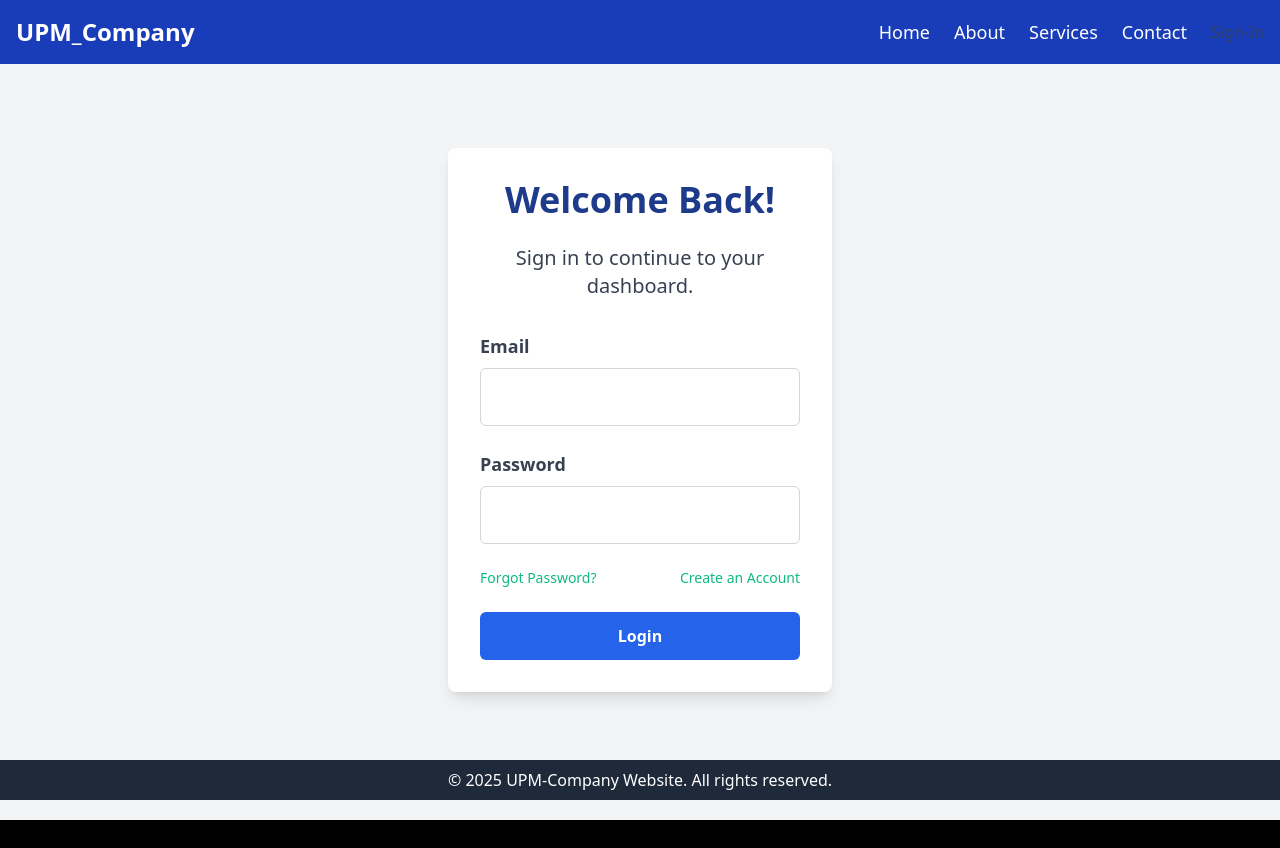
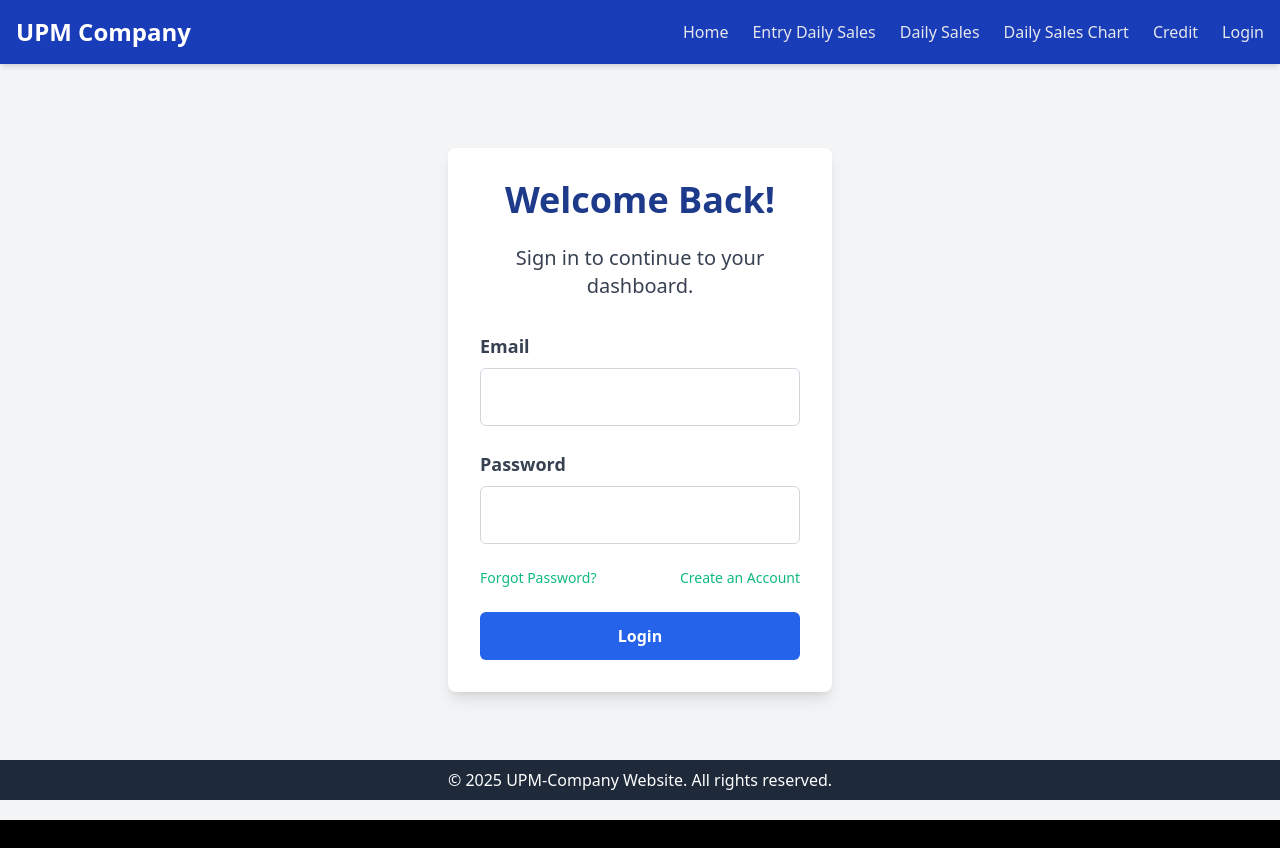
Before and after one commit to mnihadc/UPM-Company, a React (Vite) app in the folder frontend/: page /login in a window 1280 px wide. Built offline with nearby package versions, Linux system fonts and the light colour scheme.

Commit message:
NavBarUser UI update

```diff
--- a/frontend/src/App.jsx
+++ b/frontend/src/App.jsx
@@ -1,6 +1,5 @@
 import { BrowserRouter, Routes, Route } from "react-router-dom";
 import Home from "./Pages/Home";
-import Navbar from "./Components/Navbar";
 import Footer from "./Components/Footer";
 import SignupForm from "./Pages/SignUp";
 import EmailVerify from "./Components/EmailVerify";
@@ -15,16 +14,15 @@ import DailySales from "./Pages/DailySales";
 import GetDailySales from "./Pages/GetDailySales";
 import DailySalesChart from "./Pages/DailySalesChart";
 import CreditUsers from "./Pages/CreditUsers";
-
+import NavbarUser from "./Components/NavbarUser";
 function App() {
   return (
     <BrowserRouter>
-      <Navbar />
+      <NavbarUser />
       <div className="pb-7 pt-5 bg-black">
-        {" "}
-        {/* Adds padding to avoid navbar overlap */}
+        {/* Add NavbarUser conditionally for authenticated users */}
         <Routes>
-          {/*User Routes */}
+          {/* User Routes */}
           <Route element={<PrivateRoute />}>
             <Route path="/" element={<Home />} />
             <Route path="/profile" element={<Profile />} />
@@ -37,11 +35,12 @@ function App() {
             <Route path="/users-credit" element={<CreditUsers />} />
           </Route>
 
-          {/*Admin Routes */}
+          {/* Admin Routes */}
           <Route element={<PrivateAdminRoute />}>
             <Route path="/usermangement" element={<UserManagement />} />
           </Route>
-          {/*Auth Routes */}
+
+          {/* Auth Routes */}
           <Route path="/signup" element={<SignupForm />} />
           <Route path="/login" element={<PandaLogin />} />
           <Route path="/email-verify" element={<EmailVerify />} />
--- a/frontend/src/Components/Navbar.jsx
+++ /dev/null
@@ -1,76 +0,0 @@
-import { useState } from "react";
-import { useSelector } from "react-redux";
-import { Link } from "react-router-dom";
-function Navbar() {
-  const [isMenuOpen, setIsMenuOpen] = useState(false);
-  const { currentUser } = useSelector((state) => state.user);
-  return (
-    <nav className="bg-blue-800 p-4 flex justify-between items-center fixed w-full">
-      <div className="text-2xl font-bold text-white">UPM_Company</div>
-
-      {/* Hamburger Icon for mobile */}
-      <div className="block lg:hidden">
-        <button
-          onClick={() => setIsMenuOpen(!isMenuOpen)}
-          className="text-white focus:outline-none"
-        >
-          <svg
-            xmlns="http://www.w3.org/2000/svg"
-            className="h-6 w-6"
-            fill="none"
-            stroke="currentColor"
-            viewBox="0 0 24 24"
-            strokeWidth="2"
-          >
-            <path
-              strokeLinecap="round"
-              strokeLinejoin="round"
-              d="M4 6h16M4 12h16M4 18h16"
-            />
-          </svg>
-        </button>
-      </div>
-
-      {/* Menu Items */}
-      <ul
-        className={`${
-          isMenuOpen ? "block" : "hidden"
-        } lg:flex gap-6 items-center`}
-      >
-        <li>
-          <a href="/" className="text-white text-lg hover:underline">
-            Home
-          </a>
-        </li>
-        <li>
-          <a href="#" className="text-white text-lg hover:underline">
-            About
-          </a>
-        </li>
-        <li>
-          <a href="#" className="text-white text-lg hover:underline">
-            Services
-          </a>
-        </li>
-        <li>
-          <a href="#" className="text-white text-lg hover:underline">
-            Contact
-          </a>
-        </li>
-        <Link to="/profile">
-          {currentUser ? (
-            <img
-              className="rounded-full h-7 w-7 object-cover"
-              src="https://encrypted-tbn0.gstatic.com/images?q=tbn:ANd9GcRvG_T2e_jE-VxZCIkDp0h6wPskEtxsXcwbcA&s"
-              alt="profile"
-            />
-          ) : (
-            <li className="text-slate-700 hover:underline">Sign-In</li>
-          )}
-        </Link>
-      </ul>
-    </nav>
-  );
-}
-
-export default Navbar;
--- /dev/null
+++ b/frontend/src/Components/NavbarUser.jsx
@@ -0,0 +1,128 @@
+import { useState } from "react";
+import { Link } from "react-router-dom";
+import { Menu, X } from "lucide-react";
+import { useSelector } from "react-redux";
+
+const NavbarUser = () => {
+  const [isOpen, setIsOpen] = useState(false);
+  const { currentUser } = useSelector((state) => state.user);
+
+  // Default profile image
+  const defaultProfilePic =
+    "https://static.vecteezy.com/system/resources/thumbnails/019/879/186/small_2x/user-icon-on-transparent-background-free-png.png";
+
+  return (
+    <nav className="bg-blue-800 text-gray-200 p-4 shadow-md fixed w-full z-50">
+      <div className="container mx-auto flex justify-between items-center">
+        <Link to="/" className="text-2xl font-semibold text-white">
+          UPM Company
+        </Link>
+
+        {/* Desktop Links */}
+        <div className="hidden md:flex space-x-6">
+          <Link to="/" className="hover:text-white transition">
+            Home
+          </Link>
+          <Link to="/daily-sales" className="hover:text-white transition">
+            Entry Daily Sales
+          </Link>
+          <Link to="/get-daily-sales" className="hover:text-white transition">
+            Daily Sales
+          </Link>
+          <Link
+            to="/get-daily-sales-chart"
+            className="hover:text-white transition"
+          >
+            Daily Sales Chart
+          </Link>
+          <Link to="/users-credit" className="hover:text-white transition">
+            Credit
+          </Link>
+
+          {/* Profile Section */}
+          <Link to="/profile" className="flex items-center space-x-2">
+            {currentUser ? (
+              <img
+                className="rounded-full h-8 w-8 object-cover border border-gray-300"
+                src={currentUser.profilePic || defaultProfilePic}
+                alt="profile"
+              />
+            ) : (
+              <span className="hover:text-white transition">Login</span>
+            )}
+          </Link>
+        </div>
+
+        {/* Mobile Menu Button */}
+        <button
+          className="md:hidden text-gray-200"
+          onClick={() => setIsOpen(!isOpen)}
+        >
+          {isOpen ? <X size={28} /> : <Menu size={28} />}
+        </button>
+      </div>
+
+      {/* Mobile Menu */}
+      {isOpen && (
+        <div className="md:hidden flex flex-col items-center bg-blue-800 py-2 space-y-3">
+          <Link
+            to="/"
+            className="hover:text-white transition"
+            onClick={() => setIsOpen(false)}
+          >
+            Home
+          </Link>
+          <Link
+            to="/entry-daily-sales"
+            className="hover:text-white transition"
+            onClick={() => setIsOpen(false)}
+          >
+            Entry Daily Sales
+          </Link>
+          <Link
+            to="/daily-sales"
+            className="hover:text-white transition"
+            onClick={() => setIsOpen(false)}
+          >
+            Daily Sales
+          </Link>
+          <Link
+            to="/daily-sales-chart"
+            className="hover:text-white transition"
+            onClick={() => setIsOpen(false)}
+          >
+            Daily Sales Chart
+          </Link>
+          <Link
+            to="/credit"
+            className="hover:text-white transition"
+            onClick={() => setIsOpen(false)}
+          >
+            Credit
+          </Link>
+
+          {/* Profile Section */}
+          <Link
+            to="/profile"
+            className="flex items-center space-x-2"
+            onClick={() => setIsOpen(false)}
+          >
+            {currentUser ? (
+              <img
+                className="rounded-full h-8 w-8 object-cover border border-gray-300"
+                src={currentUser.profilePic || defaultProfilePic}
+                alt="profile"
+              />
+            ) : (
+              <span className="text-white hover:underline transition">
+                Login
+              </span>
+            )}
+          </Link>
+        </div>
+      )}
+    </nav>
+  );
+};
+
+export default NavbarUser;
--- a/frontend/src/Pages/Home.jsx
+++ b/frontend/src/Pages/Home.jsx
@@ -1,10 +1,11 @@
 import { useState, useEffect } from "react";
 import { motion } from "framer-motion";
 import { Chart } from "chart.js/auto";
-
+import { useSelector } from "react-redux";
 function Home() {
   const [loading, setLoading] = useState(true);
-
+  const { currentUser } = useSelector((state) => state.user);
+  const username = currentUser.user.username;
   useEffect(() => {
     const timer = setTimeout(() => {
       setLoading(false);
@@ -79,42 +80,11 @@ function Home() {
 
   return (
     <div className="flex flex-col md:flex-row h-screen bg-gray-900 text-white pt-10">
-      <aside className="w-full md:w-64 bg-gray-800 p-5 space-y-6">
-        <h2 className="text-2xl font-bold">Dabang</h2>
-        <nav className="space-y-2">
-          {[
-            "Dashboard",
-            "Leaderboard",
-            "Orders",
-            "Products",
-            "Sales Report",
-            "Messages",
-            "Settings",
-          ].map((item) => (
-            <a
-              key={item}
-              href="#"
-              className="block p-3 rounded-md hover:bg-gray-700"
-            >
-              {item}
-            </a>
-          ))}
-          <a href="#" className="block p-3 rounded-md hover:bg-red-600">
-            Sign Out
-          </a>
-        </nav>
-      </aside>
-
       <main className="flex-1 p-6">
         <div className="flex flex-col md:flex-row justify-between items-center">
           <h1 className="text-2xl font-bold">Dashboard</h1>
           <div className="flex items-center space-x-4 mt-4 md:mt-0">
-            <input
-              type="text"
-              placeholder="Search..."
-              className="px-4 py-2 rounded-md bg-gray-700 text-white border border-gray-600"
-            />
-            <span className="text-gray-300">YOUSUF (Admin)</span>
+            <span className="text-gray-300">Welcome {username}</span>
           </div>
         </div>
 
```
